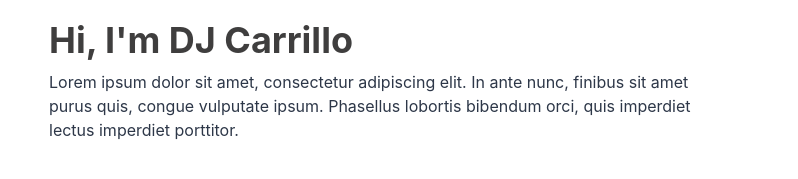
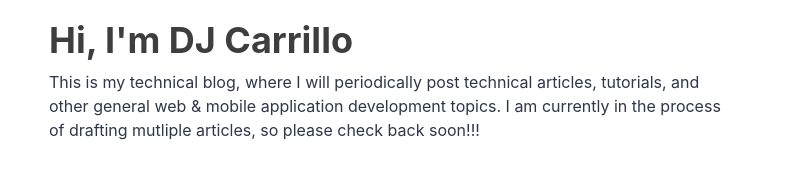
Before and after one commit to Djcarrillo6/mdx-remote-blog, a Next.js app: page / in a window 1280 px wide. Shown: the part 133-312 px from the top of the page, without its empty margins (249-1047 px from the left). Built offline with nearby package versions, Linux system fonts and the light colour scheme.

Commit message:
New intro text on landing page.

```diff
--- a/pages/index.js
+++ b/pages/index.js
@@ -14,7 +14,7 @@ export default function Index() {
   const { colorMode } = useColorMode()
   const colorSecondary = {
     light: 'gray.700',
-    dark: 'gray.400'
+    dark: 'gray.100'
   }
   return (
     <Container>
@@ -37,7 +37,7 @@ export default function Index() {
           maxWidth="700px"
         >
           <Heading mb={2}>Hi, I'm DJ Carrillo</Heading>
-          <Text color={colorSecondary[colorMode]}>Lorem ipsum dolor sit amet, consectetur adipiscing elit. In ante nunc, finibus sit amet purus quis, congue vulputate ipsum. Phasellus lobortis bibendum orci, quis imperdiet lectus imperdiet porttitor.</Text>
+          <Text color={colorSecondary[colorMode]}>This is my technical blog, where I will periodically post technical articles, tutorials, and other general web & mobile application development topics. I am currently in the process of drafting mutliple articles, so please check back soon!!!</Text>
         </Flex>
       </Stack>
     </Container>
```
